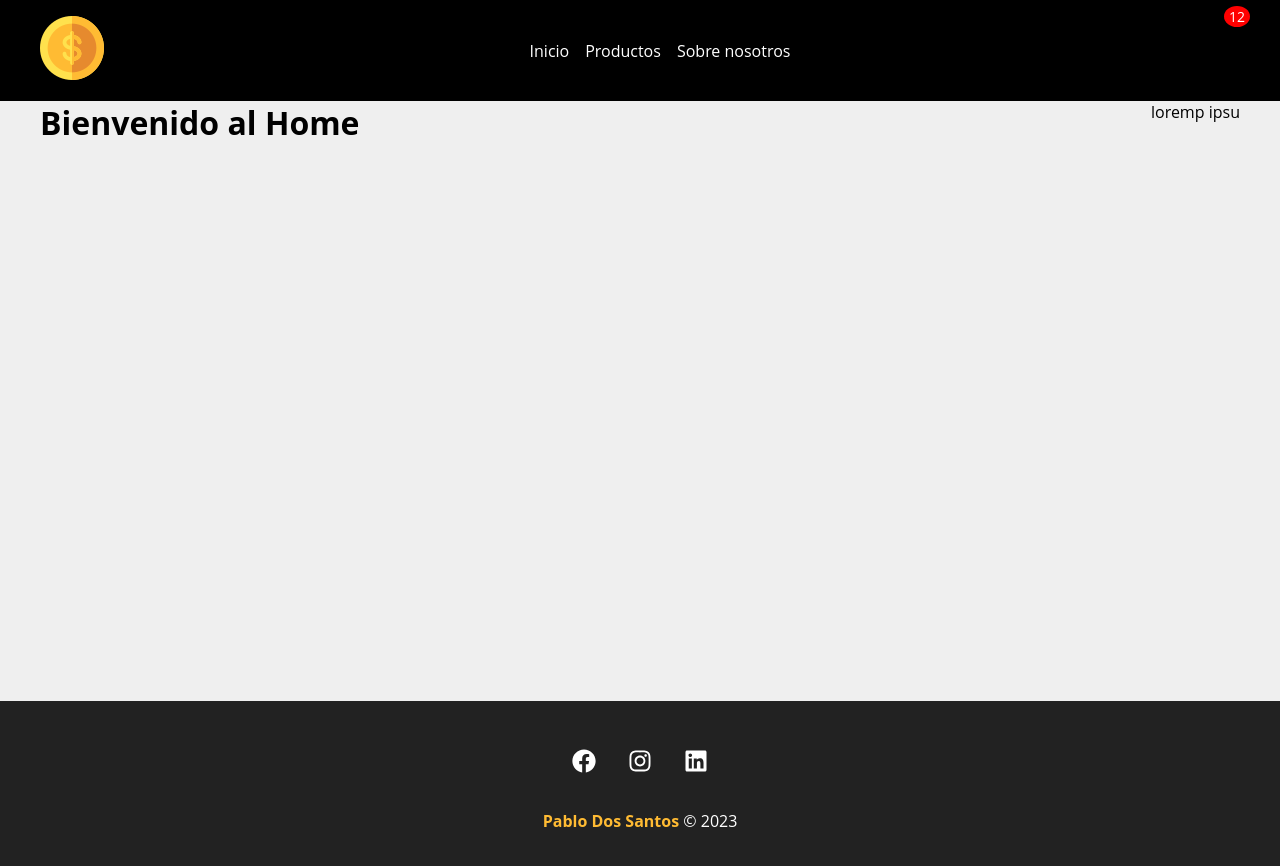
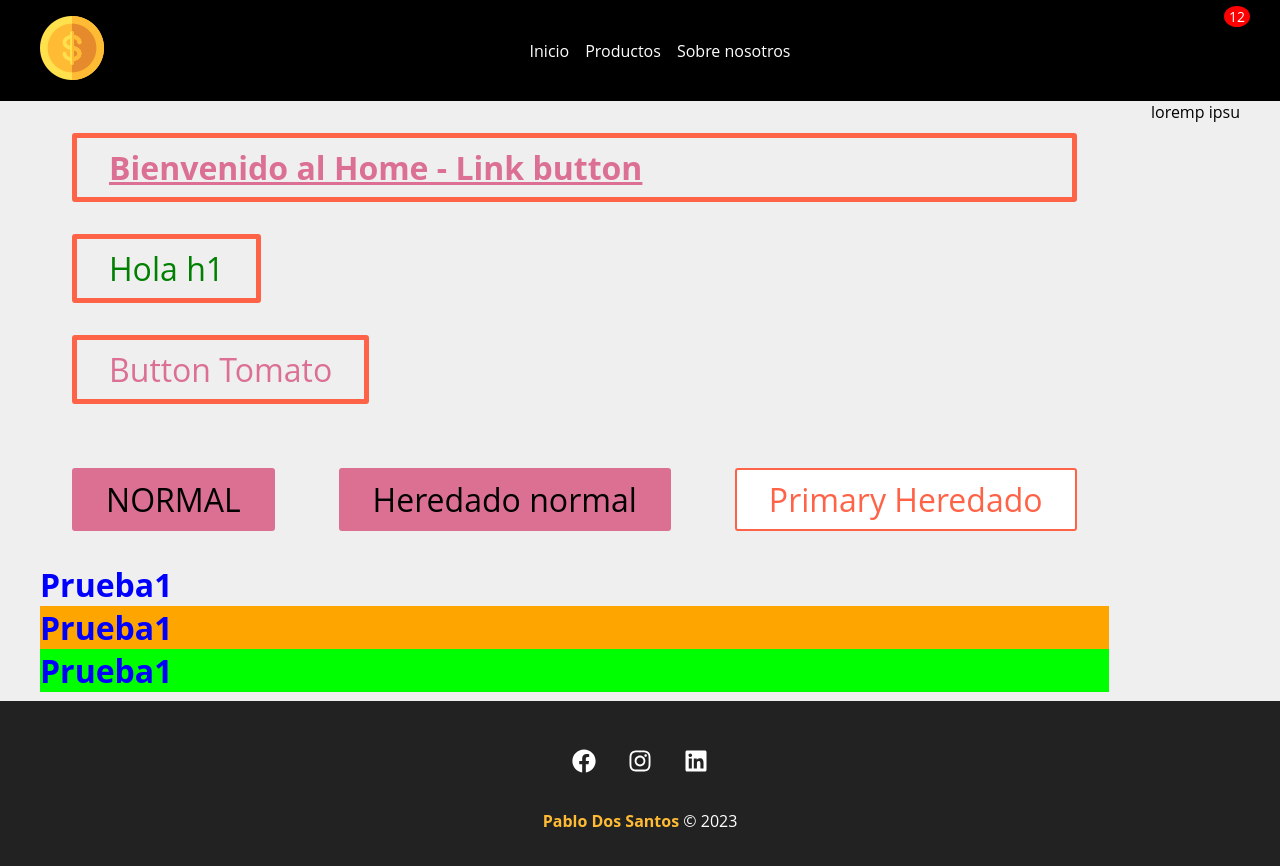
Before and after one commit to txtlinx/mercado-preEntrega, a React (Create React App) app: page /home in a window 1280 px wide. Shown: the top 866 px of the page. Built offline with nearby package versions, Linux system fonts and the light colour scheme.

Commit message:
#styled-components

```diff
--- a/package.json
+++ b/package.json
@@ -11,6 +11,7 @@
     "react-icons": "^4.7.1",
     "react-router-dom": "^6.8.1",
     "react-scripts": "5.0.1",
+    "styled-components": "^5.3.6",
     "uuid": "^9.0.0",
     "web-vitals": "^2.1.4"
   },
--- /dev/null
+++ b/src/Component/layaout/styles.jsx
@@ -0,0 +1,40 @@
+
+import styled from 'styled-components'
+
+export const Thing = styled.div.attrs((/* props */) => ({ tabIndex: 0 }))`
+  color: blue;
+
+  &:hover {
+    color: red; // <Thing> when hovered
+  }
+
+  & ~ & {
+    background: tomato; // <Thing> as a sibling of <Thing>, but maybe not directly next to it
+  }
+
+  & + & {
+    background: lime; // <Thing> next to <Thing>
+  }
+
+  &.something {
+    background: orange; // <Thing> tagged with an additional CSS class ".something"
+  }
+
+  .something-else & {
+    border: 1px solid; // <Thing> inside another element labeled ".something-else"
+  }
+`
+
+export const Input = styled.input.attrs({
+    type: "checkbox"
+})``;
+
+const Label = styled.label`
+    align-items: center;
+    display: flex;
+    gap: 8px;
+    margin-bottom: 10px;
+`
+export const LabelText =  styled.span`
+
+`
--- a/src/Component/pages/Home.js
+++ b/src/Component/pages/Home.js
@@ -1,11 +1,34 @@
+import {
+  ConstButtonStyleHereda,
+  TomatoButton,
+  ConstButtonStylePrimary,
+} from "./styles";
+import { Thing } from "../../Component/layaout/styles.jsx";
 function Home() {
-  return (<>
+  return (
+    <>
       <h1>
-        Bienvenido al Home
+        <TomatoButton as="a" href="#">
+          Bienvenido al Home - Link button
+        </TomatoButton>
+        <TomatoButton inputColor="green">Hola h1</TomatoButton>
+        <TomatoButton>Button Tomato</TomatoButton>
+
+        <ConstButtonStylePrimary>NORMAL</ConstButtonStylePrimary>
+        <ConstButtonStylePrimary>Heredado normal</ConstButtonStylePrimary>
+        <ConstButtonStyleHereda Primary>
+          Primary Heredado
+        </ConstButtonStyleHereda>
+
+        <Thing>Prueba1</Thing>
+        <Thing className="something">Prueba1</Thing>
+        <Thing className="something-else">Prueba1</Thing>
+
       </h1>
+
       <p>loremp ipsu</p>
- </>
-  )
+    </>
+  );
 }
 
-export default Home
+export default Home;
--- /dev/null
+++ b/src/Component/pages/styles.jsx
@@ -0,0 +1,47 @@
+import styled from 'styled-components'
+
+ const Button = styled.button`
+
+  display: inline-block;
+  color: ${props => props.inputColor || "palevioletred"};
+  &:hover {
+   color: yellow;
+  }
+  font-size: 1em;
+  margin: 1em;
+  padding: 0.25em 1em;
+  border: 5px solid palevioletred;
+  border-radius: 3px;
+  display: block;
+
+
+`;
+
+export const  TomatoButton= styled(Button)`
+  color: ${props => props.inputColor || "palevioletred"};
+  border-color: tomato;
+`;
+export const Title = styled.h1
+
+export const ConstButtonStylePrimary   = styled.button`
+  background: ${props =>props.Primary ? "white" : "palevioletred"};
+
+  font-size: 1em;
+  margin: 1em;
+  padding: 0.25em 1em;
+  border: 2px solid palevioletred;
+  border-radius: 3px;
+  `;
+
+export const ConstButtonStyleHereda = styled(ConstButtonStylePrimary)`
+   color: tomato;
+   border-color: tomato;
+   `;
+export const Input = styled.input`
+     padding: 0.5em;
+     margin: 0.5em;
+     color: ${props => props.InputColor || "palevioletred"};
+     background: papayawhip;
+     border: none;
+     border-radius: 3px;
+   `;
```
Also changed, not shown: src/Component/Atoms/button/Button.jsx (added), 1 other file (tests, documents, lock files or other folders).
